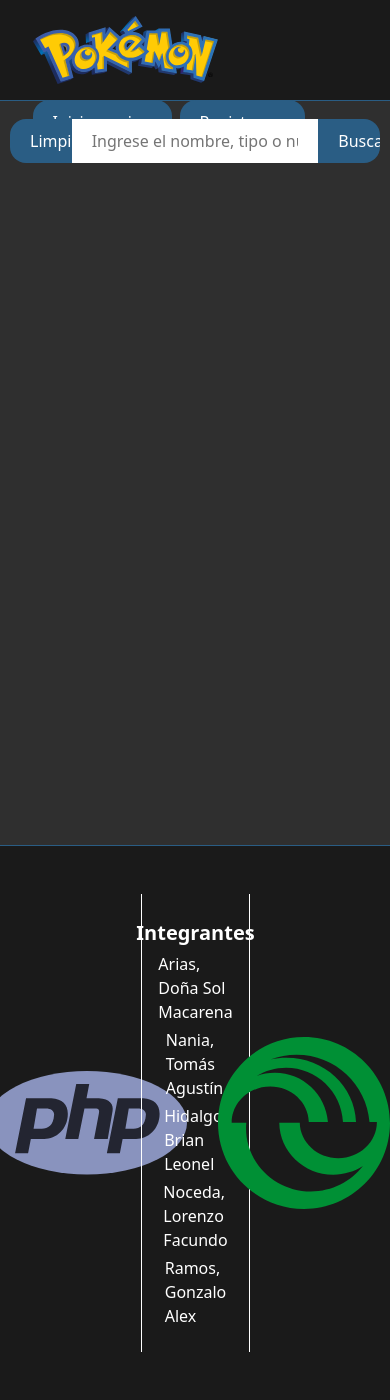
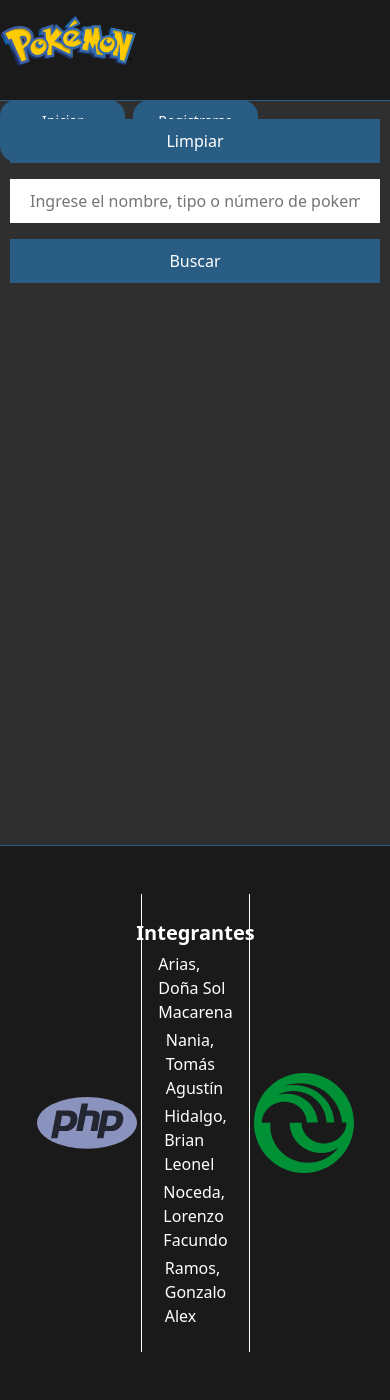
Before and after one commit to Gonza857/pokedex-pw2, a PHP site: page / in a window 390 px wide. Run offline with PHP 8.4, Linux system fonts and the light colour scheme; data that the repository does not hold is empty.

Commit message:
responsive hecho

```diff
--- a/stylesheets/index.css
+++ b/stylesheets/index.css
@@ -8,7 +8,11 @@ h1 {
     text-align: center;
 }
 
-
+form {
+    display: flex;
+    flex-wrap: wrap;
+    gap: 0.5rem;
+}
 
 button {
     border: none;
@@ -68,6 +72,13 @@ footer {
     text-decoration: none;
     text-align: center;
 }
+.styledSearchInput,
+.styledSearchButton,
+.styledCleanButton {
+    flex: 1;
+    width: 100%;
+    margin-bottom: 0.5rem;
+}
 
 
 button:hover {
@@ -106,6 +117,27 @@ button:hover {
 .rosita {
     color: deeppink;
 }
+@media (max-width: 400px) {
+    .styledSearchInput {
+        flex: 100%;
+    }
+
+    .styledSearchButton,
+    .styledCleanButton {
+        flex: 100%;
+        text-align: center;
+        border-radius: 0;
+    }
+
+    form {
+        flex-direction: column;
+    }
+}
+
+@media (min-width: 576px) {
+    .styledSearchInput {
+        flex: 8;
+    }
 
 @media screen and (min-width: 576px){
     .pokemonesContainer {
@@ -125,8 +157,9 @@ button:hover {
     }
 }
 
-@media screen and (min-width: 1200px){
+@media screen and (min-width: 1200px) {
     .pokemonesContainer {
         grid-template-columns: repeat(6, 1fr);
     }
 }
+}
--- a/stylesheets/main.css
+++ b/stylesheets/main.css
@@ -20,13 +20,22 @@ header > div {
 }
 
 .headerImageContainer {
-    width: fit-content;
-    height: 100%;
+    width: auto;
+    height: 80px;
     object-fit: contain;
+    overflow: visible;
 }
 
 .headerImageContainer > img {
+    width: auto;
     height: 100%;
+}
+
+.wrapperHeader {
+    width: 100%;
+    display: flex;
+    justify-content: space-between;
+    align-items: center;
 }
 
 .box2{
@@ -38,6 +47,7 @@ main {
 }
 
 button {
+    width: 150px;
     border: none;
     outline: none;
     padding: 10px 20px;
@@ -59,3 +69,24 @@ button {
 .bor3 {
     border: 5px solid blue;
 }
+
+
+.footerImage {
+    max-width: 100px;
+    max-height: 100px;
+    object-fit: contain;
+}
+
+
+
+@media (max-width: 576px) {
+    .headerImageContainer {
+        height: 50px;
+    }
+
+    button {
+        width: 125px;
+        padding: 5px 10px;
+        font-size: 14px;
+    }
+}
```
Also changed, not shown: stylesheets/modificar.css (+21 -0 lines).
